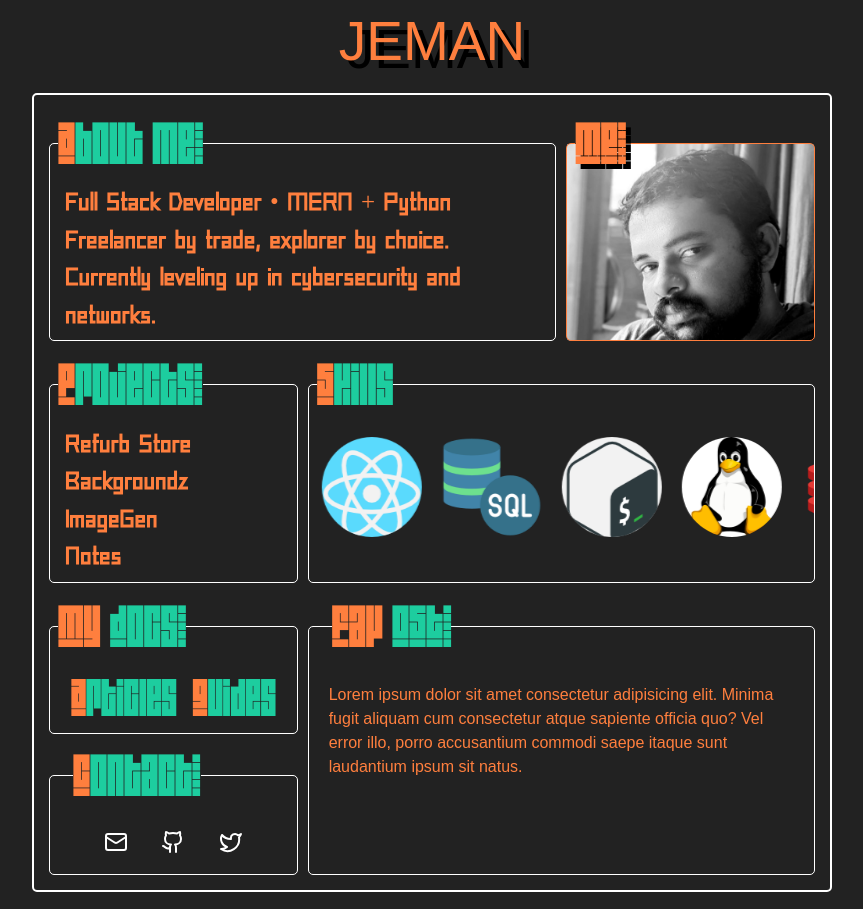
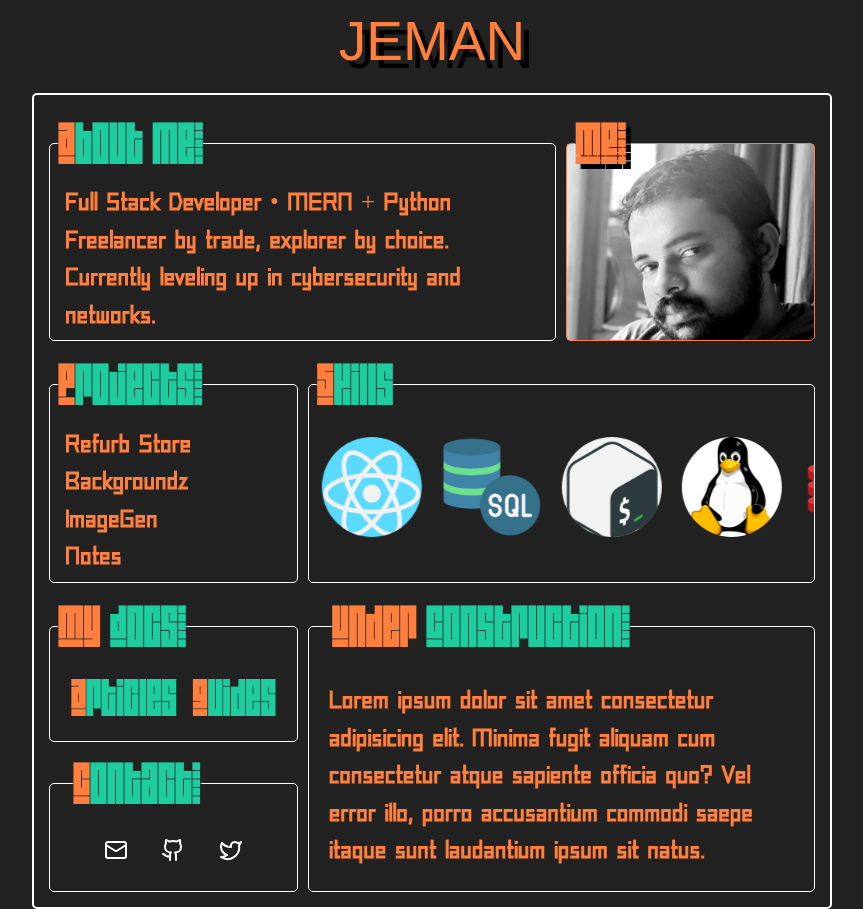
Before and after one commit to Jeman-Kumar-97-06/portfolio_9_25, a React (Vite) app: page / in a window 1280 px wide. Shown: the whole page, without its empty margins (208-1071 px from the left). Built offline with nearby package versions, Linux system fonts and the light colour scheme; a web font is replaced by a local one.

Commit message:
made changes

```diff
--- a/src/components/MainPage.jsx
+++ b/src/components/MainPage.jsx
@@ -34,7 +34,7 @@ export default function MainPage(){
           <Link to='/guide_list' className='guides'><span className="first_letter">G</span>uides </Link>
         </fieldset>
         <fieldset className='playlist'>
-          <legend><span className='first_letter'>Fav </span>OST:</legend>
+          <legend><span className='first_letter'>Under </span>Construction:</legend>
           <p>Lorem ipsum dolor sit amet consectetur adipisicing elit. Minima fugit aliquam cum consectetur atque sapiente officia quo? Vel error illo, porro accusantium commodi saepe itaque sunt laudantium ipsum sit natus.</p>
         </fieldset>
         <fieldset className="links text-white text-xl">
--- a/src/index.css
+++ b/src/index.css
@@ -179,6 +179,8 @@ legend{
   border-radius: 5px;
   border-width: 0.5px;
   border-color: white;
+  font-family: 'robot','sans-serif';
+  font-size:25px;
 }
 
 .g_and_b{
```
